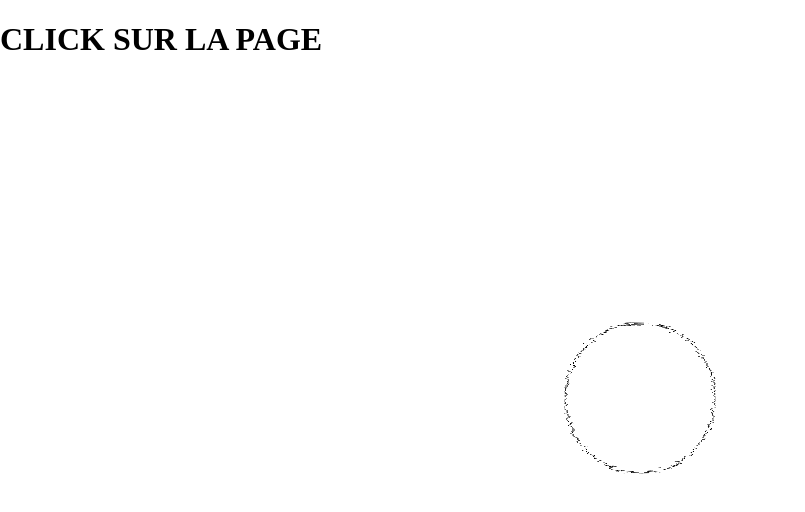
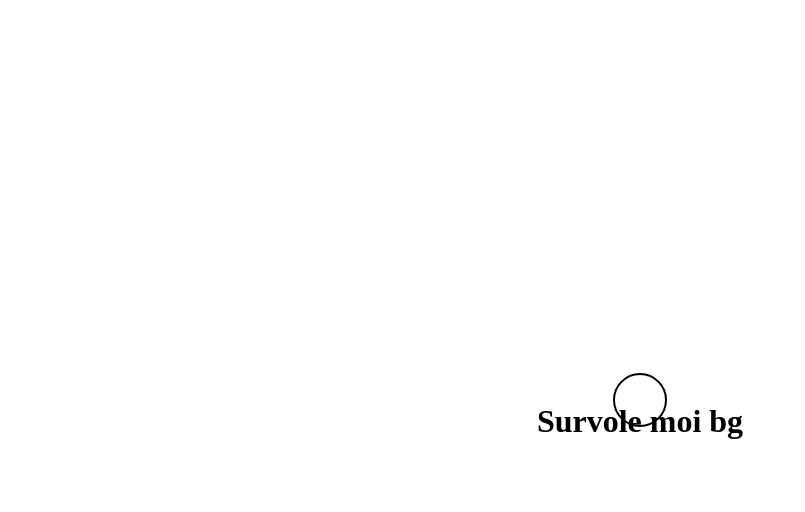
Before and after one commit to lucrampro/svg-animation-mouse, a plain HTML site: page index.html in a window 1280 px wide. Shown: the whole page, without its empty margins (0-805 px from the left). Drawn offline with nearby package versions, Linux system fonts and the light colour scheme.

Commit message:
feat(mouseFollower): add animation on hover title

```diff
--- a/index.html
+++ b/index.html
@@ -22,17 +22,40 @@
       border: solid 2px #fefefe;
       border-radius: 50%;  */
     }
-
+    .button {
+      position: absolute;
+      top: 50%;
+      left: 50%;
+      transform: translate(-50%, -50%);
+      width: 100px;
+      height: 100px;
+      display: flex;
+      justify-content: center;
+      align-items: center;
+    }
+    .toto {
+      border: solid 2px #030303;
+      border-radius: 50%;
+      height: 50px;
+      width: 50px;
+    }
     filter {
-      display: none;
+      /* display: none; */
+    }
+    h1 {
+      position: absolute;
+      top: 50%;
+      left: 50%;
+      transform: translate(-50%, -50%);
     }
   </style>
 </head>
-<body onmouseup="onMouseUnClick()" onmousedown="onMouseClick()">
-  <h1>CLICK SUR LA PAGE</h1>
-  <div class="mouse--follower">
+<!-- <body onmouseup="onMouseUnClick()" onmousedown="onMouseClick()"> -->
+  <body>
+    <h1>Survole moi bg</h1>
+  <!-- <div class="mouse--follower">
 
-    <!-- <circle cx="100" cy="100" r="100" style="filter: url(#displacementFilter)"/> -->
+
 
     <svg width="151" height="151" viewBox="0 0 151 151" fill="none" xmlns="http://www.w3.org/2000/svg">
       <filter  id="displacementFilter" x="-10%"  y="-10%"  width="120%"  height="120%"
@@ -44,22 +67,56 @@
       </filter>
       <circle style="filter: url(#displacementFilter)" cx="75.5" cy="75.5" r="75" stroke="black"/>
       </svg>
-  </div>
+  </div> -->
+
+  <!-- ///  -->
+  <div class="wrapper">
+    <div style="filter: url(#noise);" class="button">
+      <div class="toto"></div>
+    </div>
+
+    <svg viewBox="0 0 180 100">
+      <filter id='noise' x='0%' y='0%' width='100%' height='100%'>
+          <feTurbulence type="fractalNoise" baseFrequency="0 0.000001" result="NOISE" numOctaves="2"/>
+        <feDisplacementMap in="SourceGraphic" in2="NOISE" scale="30" xChannelSelector="R" yChannelSelector="R"></feDisplacementMap>
+    </filter>
+    </svg>
+      </div>
+
   <script src="https://cdnjs.cloudflare.com/ajax/libs/gsap/3.2.6/gsap.min.js"></script>
   <script>
     document.body.addEventListener('mousemove', (event) => {
-      gsap.to('.mouse--follower', 1, { top: event.pageY, ease: Power4.easeOut })
-      gsap.to('.mouse--follower', 1, { left: event.pageX, ease: Power4.easeOut })
+      gsap.to('.button', 1, { top: event.pageY, ease: Power4.easeOut })
+      gsap.to('.button', 1, { left: event.pageX, ease: Power4.easeOut })
     })
-    function onMouseClick () {
-      gsap.to('.mouse--follower', 0.3, { scale: 2, opacity: 0})
-      gsap.to('filter', 0.5, {display: 'inherit'})
-    }
-    function onMouseUnClick () {
-      gsap.to('.mouse--follower', 0.3, { scale: 1, opacity: 1})
-      gsap.to('filter', 0.5, {display: 'none'})
+    // function onMouseClick () {
+    //   gsap.to('.mouse--follower', 0.3, { scale: 2,  onComplete: () => { gsap.to('filter', 0.5, {display: 'none'}) }})
+    //   gsap.to('filter', 0.5, {display: 'inherit'})
+    // }
+    // function onMouseUnClick () {
+    //   gsap.to('.mouse--follower', 0.3, { scale: 1, opacity: 1})
+    //   gsap.to('filter', 0.5, {display: 'none'})
 
-    }
+    // }
+    var bt = document.querySelectorAll('.button')[0],
+	turbVal = { val: 0.000001 },
+	turb = document.querySelectorAll('#noise feTurbulence')[0],
+
+	btTl = new TimelineLite({ paused: true, onUpdate: function() {
+  turb.setAttribute('baseFrequency', '0 ' + turbVal.val);
+} });
+
+btTl.to(turbVal, 0.2, { val: 0.2 }, 'start')
+    .to('.button', 0.2, { scale: 2 }, 'start')
+    .to(turbVal, 0.2, { val: 0.000001 })
+
+document.querySelector('h1').addEventListener('mouseover', function() {
+  btTl.restart();
+});
+document.querySelector('h1').addEventListener('mouseleave', function() {
+  gsap.to('.button', 0.2, { scale: 1 }, 'start')
+});
+
   </script>
 </body>
 </html>
```
